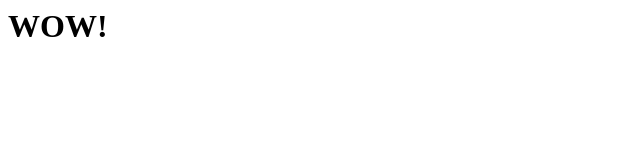
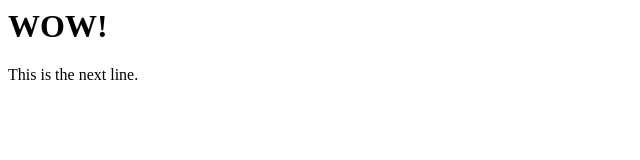
Before and after one commit to alanportugal/git_test, a plain HTML site: page index.html in a window 1280 px wide. Shown: the whole page, without its empty margins (0-640 px from the left). Drawn offline with Linux system fonts and the light colour scheme.

Commit message:
Added <p> line of text

```diff
--- a/index.html
+++ b/index.html
@@ -1 +1,2 @@
 <h1>WOW!</h1>
+<p>This is the next line.</p>
```
